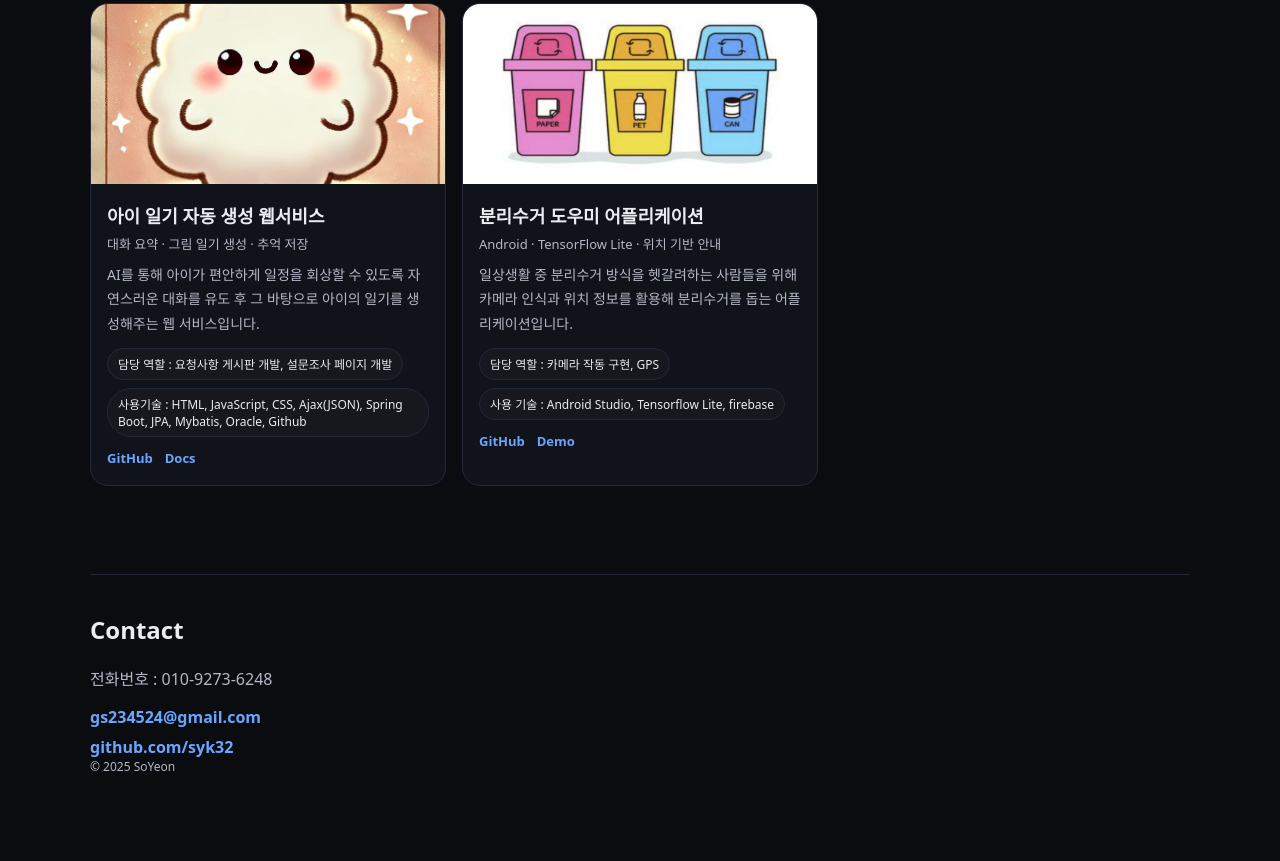
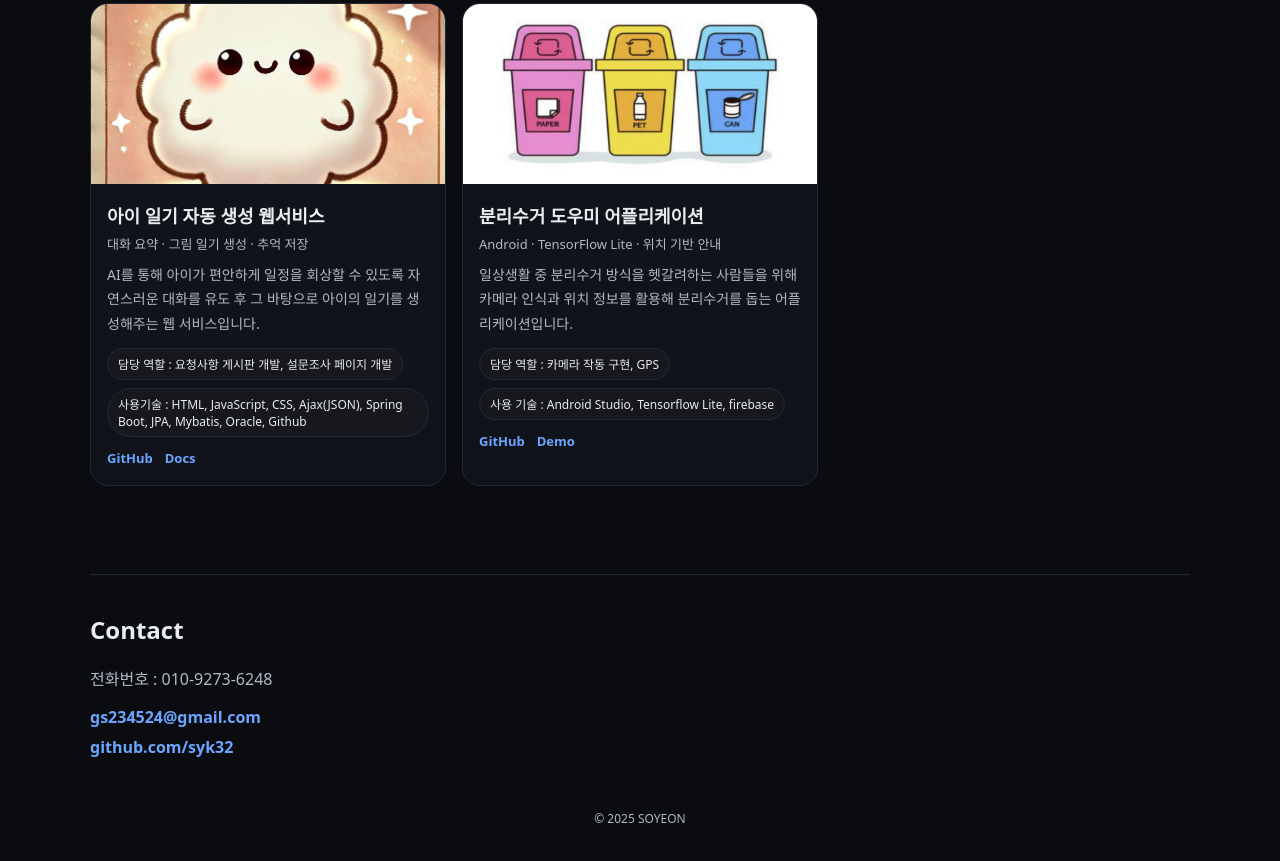
Before and after one commit to syk32/syk32.github.io, a plain HTML site: page index.html in a window 1280 px wide. Shown: the part 590-1451 px from the top of the page. Before the commit the page ends 1399 px from the top, so only its background shows below. Drawn offline with Linux system fonts and the light colour scheme.

Commit message:
위치조정

```diff
--- a/assets/style.css
+++ b/assets/style.css
@@ -300,3 +300,7 @@ h1{
 
   .profile-img{ width:96px; height:96px; }
 }
+
+.footer-text {
+  text-align: center;
+}
--- a/index.html
+++ b/index.html
@@ -191,12 +191,12 @@
         <p class="muted">전화번호 : 010-9273-6248</p>
         <div class="contact-links">
           <a href="mailto:gs234524@gmail.com">gs234524@gmail.com</a>
-          <a href="https://github.com/syk32" target="_blank" rel="noreferrer">github.com/syk32</a>
+          <a href="https://github.com/syk32" target="_blank" rel="noreferrer">github.com/syk32</a><br/><br/>
         </div>
       </div>
 
     </div>
-    <div class="container small muted">© <span id="year"></span> SoYeon</div>
+    <div class="container small muted footer-text">© <span id="year"></span> SOYEON</div>
   </footer>
 
   <script>
```
